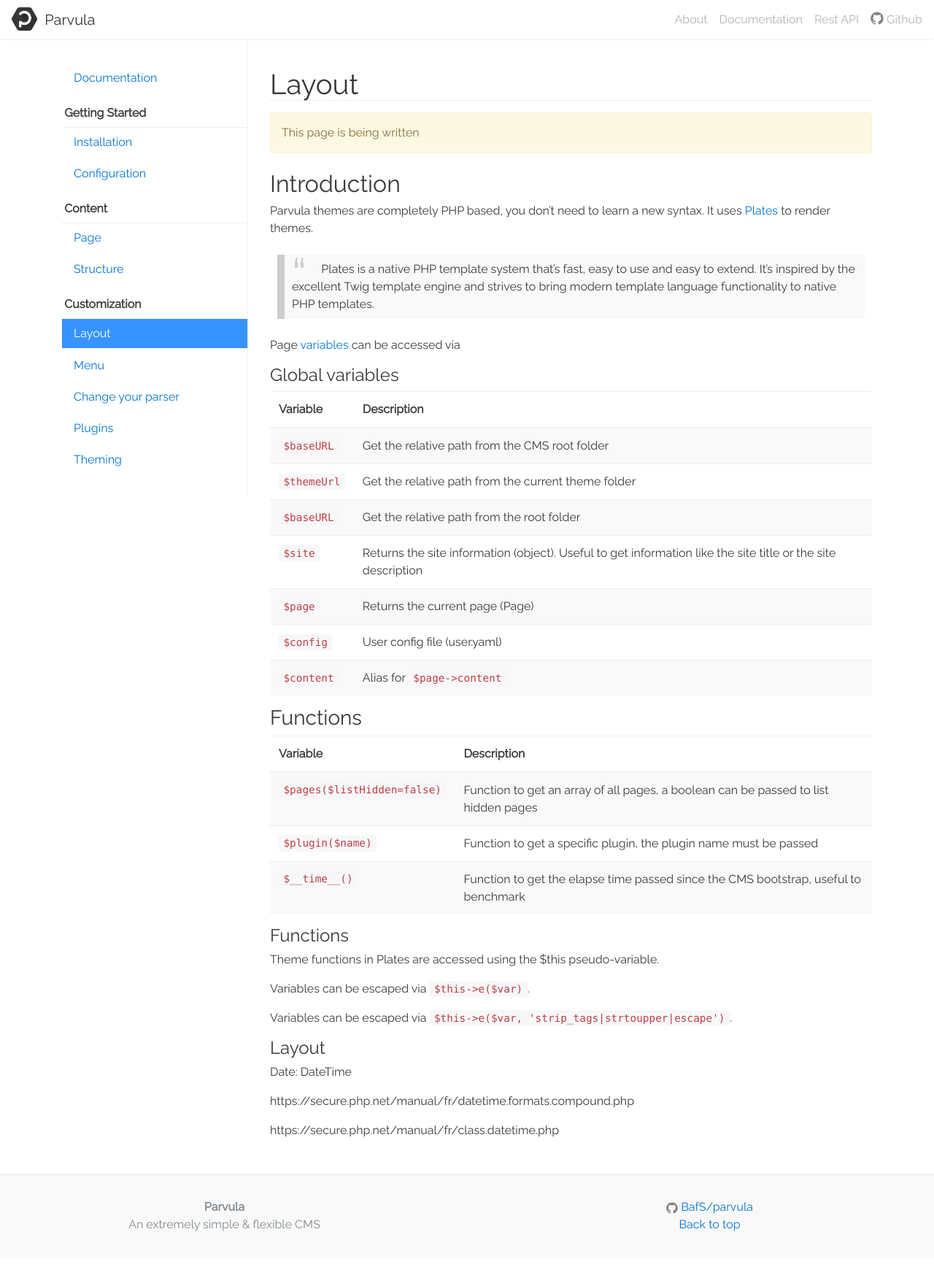
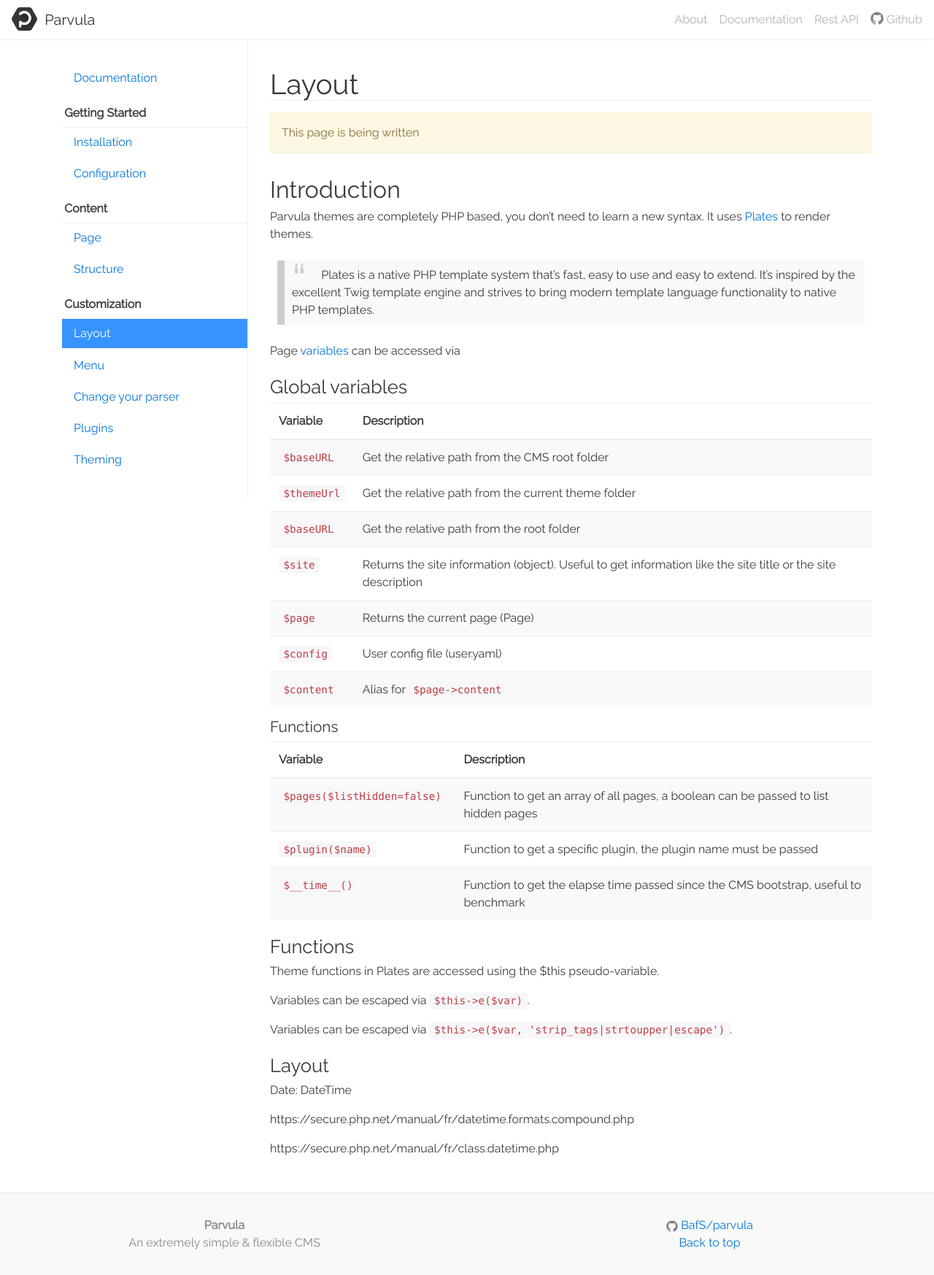
Before and after one commit to ParvulaCMS/parvula, a Jekyll site: the page built from docs/customization/layout.md, in a window 1280 px wide. Shown: the whole page at 73% size. Built offline with Jekyll 4.4.1, drawn with Linux system fonts in a browser that asks for light colours; before the commit the page ends 1722 px from its top, so only the background shows below that.

Commit message:
Add 'since' info, update style

```diff
--- a/_layouts/doc.html
+++ b/_layouts/doc.html
@@ -34,6 +34,9 @@ layout: default
     </div>
 
     <article class="col-md-9 docs-content">
+		{% if page.since %}
+			<span class="label label-pill label-info pull-xs-right">since {{ page.since }}</span>
+		{% endif %}
         <header class="docs-header">
             <h1 class="docs-title">{{ page.title }}</h1>
         </header>
--- a/_sass/_base.scss
+++ b/_sass/_base.scss
@@ -29,11 +29,21 @@ body {
 
     h1 {
         font-size: 2rem;
-        margin-top: 1.5rem;
+        margin-top: 2rem;
     }
 
     h2 {
-        font-size: 1.5rem;
+        font-size: 1.6rem;
+        margin-top: 1.4rem;
+    }
+
+	h3 {
+        font-size: 1.3rem;
+        margin-top: 1rem;
+    }
+
+	h4 {
+        font-size: 1.1rem;
         margin-top: 0.8rem;
     }
 
```
